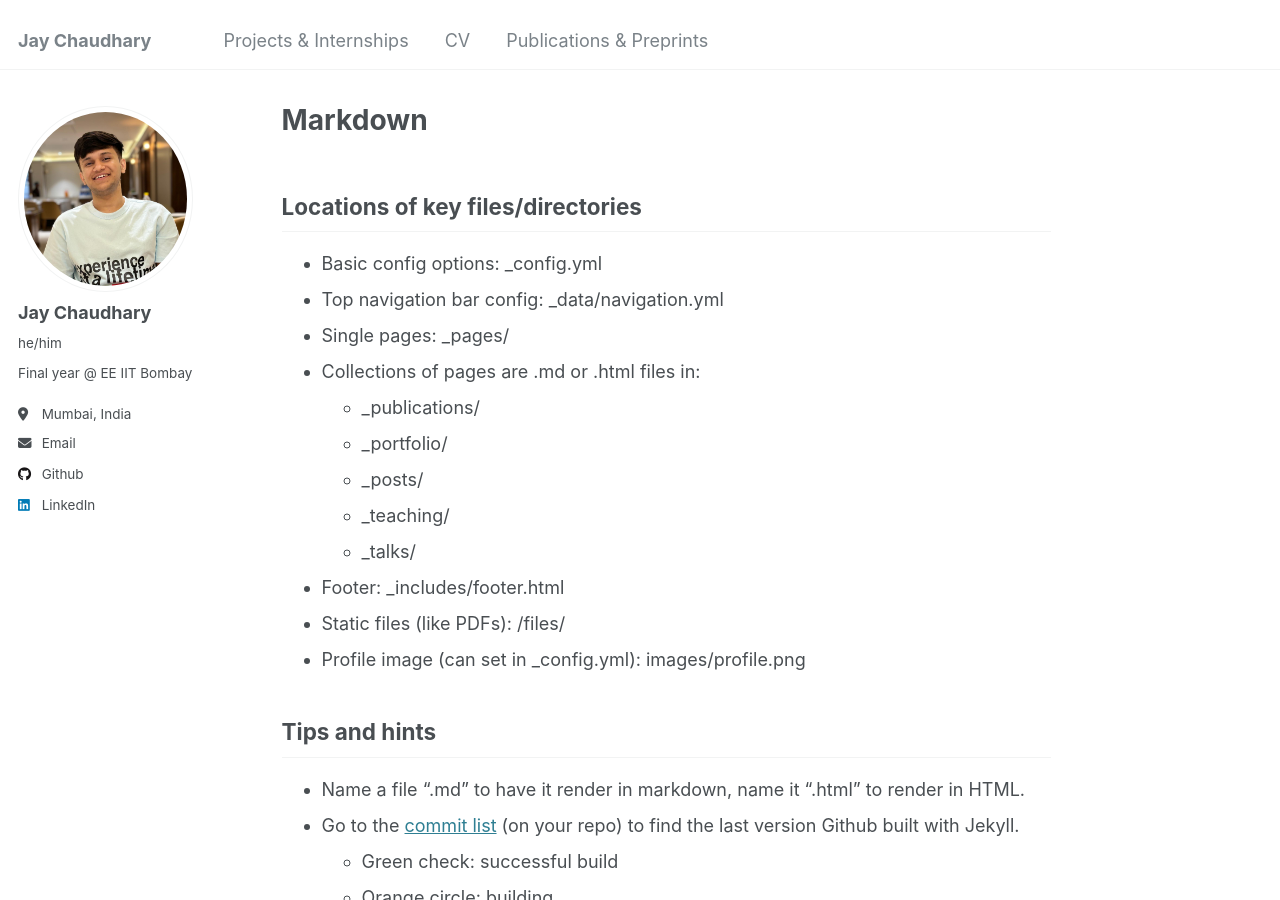
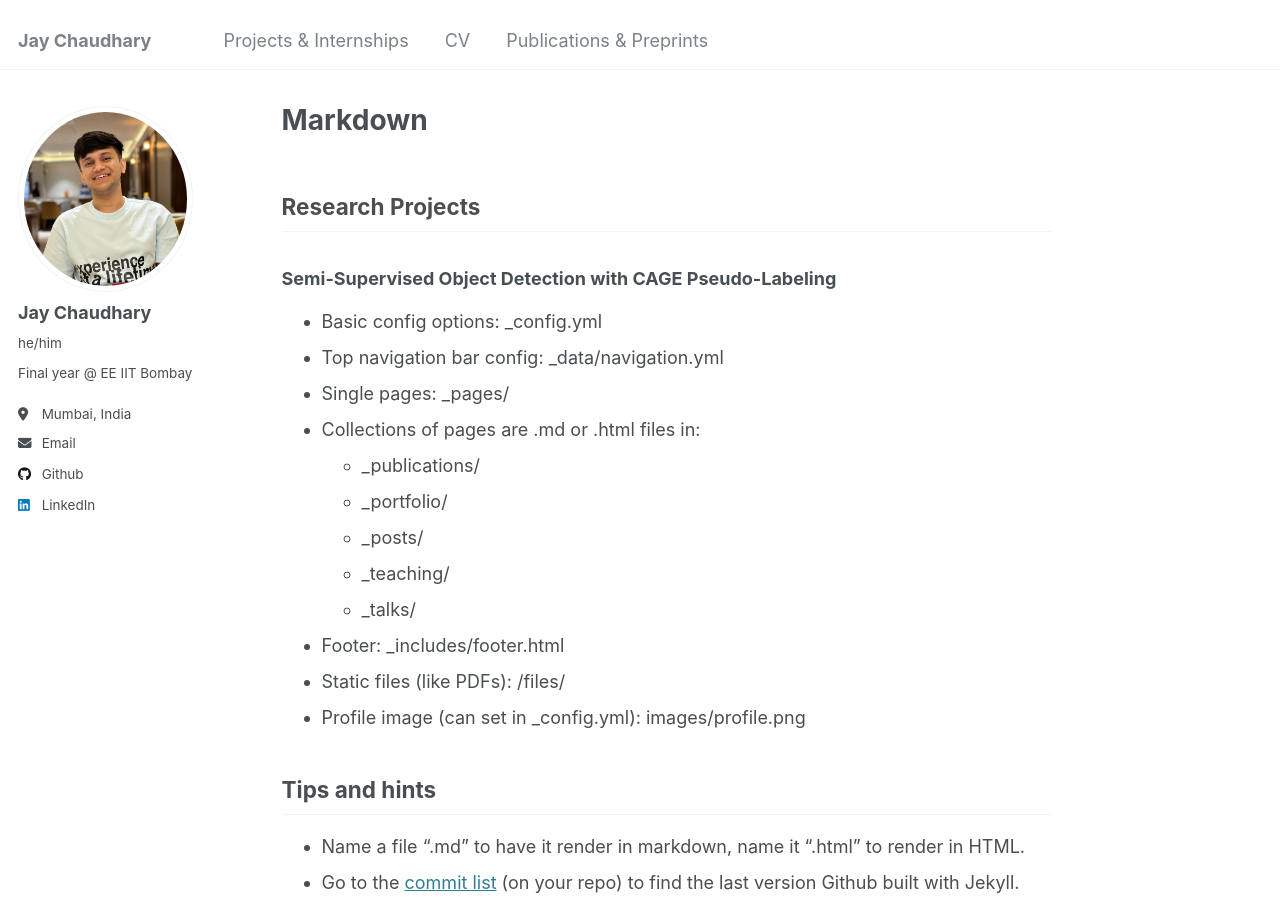
Before and after one commit to JayGC/jaygc.github.io, a Jekyll site: the page built from _pages/markdown.md, in a window 1280 px wide and 900 px high. Built offline with Jekyll 4.4.1, drawn with Linux system fonts in a browser that asks for light colours; emoji names are drawn with the system emoji font.

Commit message:
Update markdown.md

```diff
--- a/_pages/markdown.md
+++ b/_pages/markdown.md
@@ -7,7 +7,8 @@ redirect_from:
   - /markdown.html
 ---
 
-## Locations of key files/directories
+## Research Projects
+### Semi-Supervised Object Detection with CAGE Pseudo-Labeling
 
 * Basic config options: _config.yml
 * Top navigation bar config: _data/navigation.yml
```
